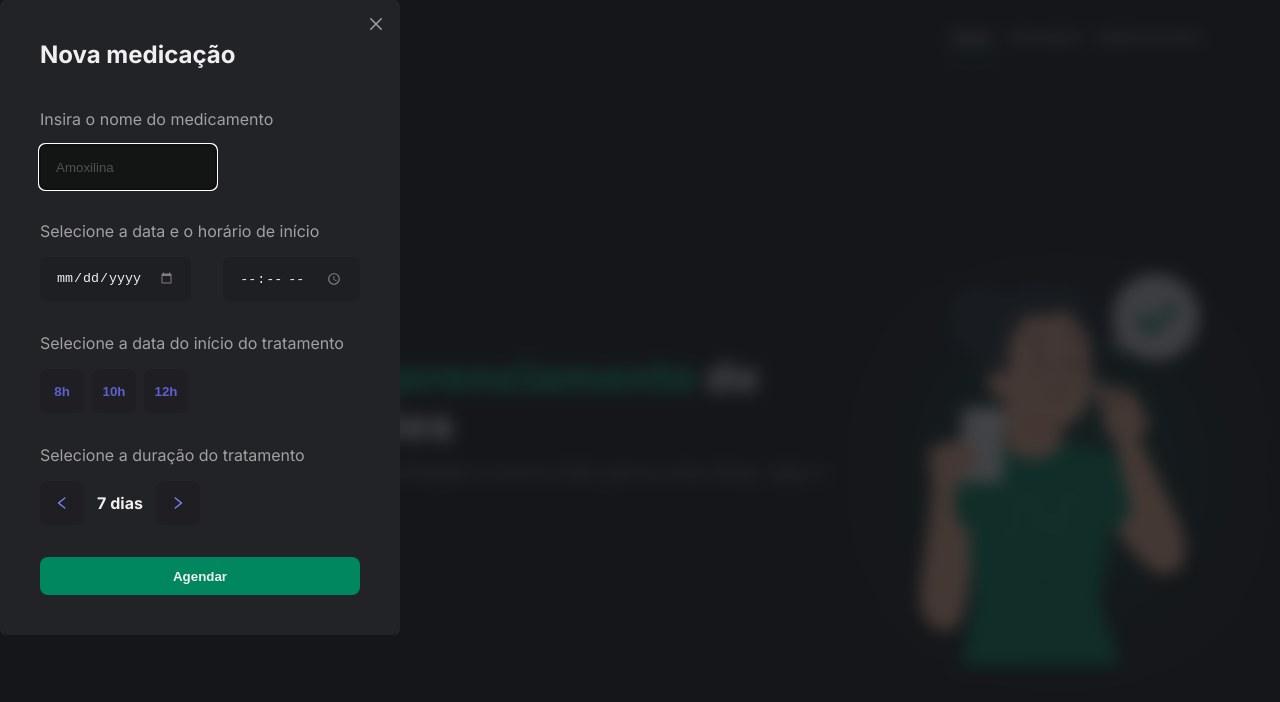
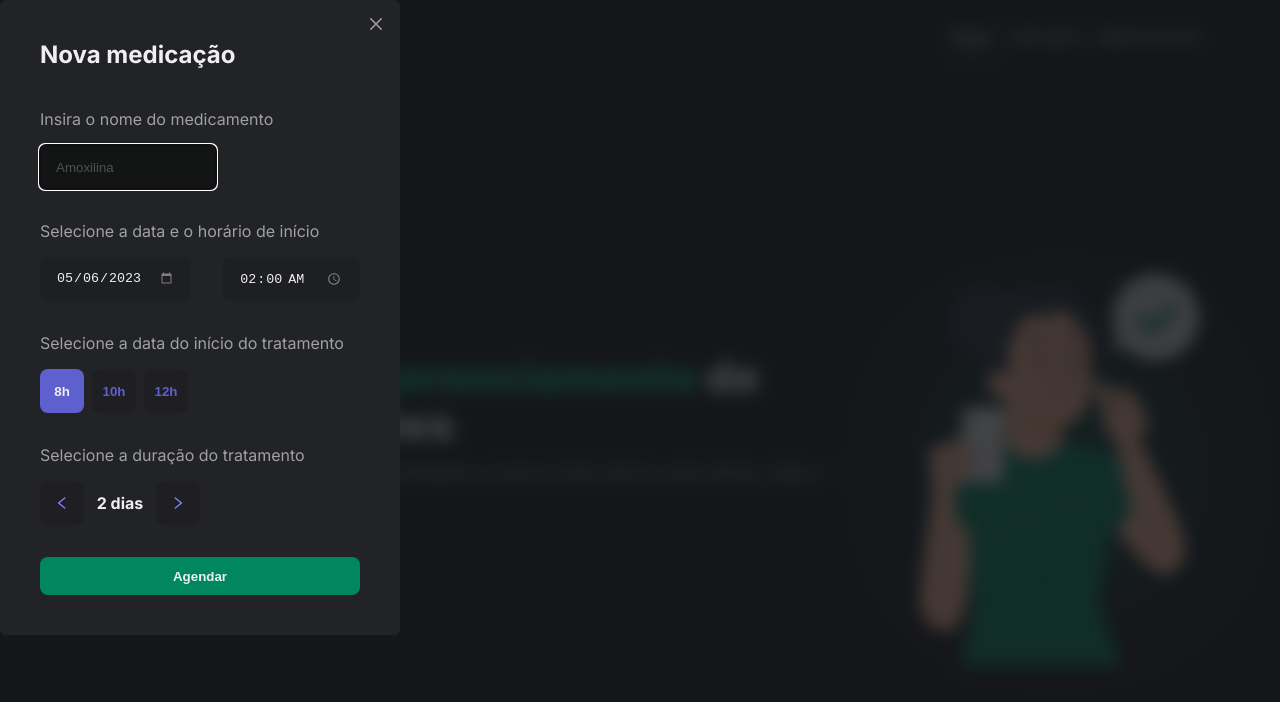
Before and after one commit to pabloccard/minhas-medicacoes, a Next.js app: page / in a window 1280 px wide. Both pictures are taken after a click on the button "AGENDAR AGORA". Shown: the top 702 px of the page. Built offline with nearby package versions, Linux system fonts and the light colour scheme.

Commit message:
feat: add scheduleContext

```diff
--- /dev/null
+++ b/src/app/contexts/scheduleContext/index.tsx
@@ -0,0 +1,12 @@
+import { createContext } from 'react'
+import { CreateScheduleParams } from '../../../types/createScheduleParams'
+import { ScheduleType } from '../../../types/schedule'
+
+type SchedulesContextType = {
+  schedules: Array<ScheduleType>
+  createSchedule: (data: CreateScheduleParams) => void
+  findSchedules: (date: Date) => Array<ScheduleType>
+  markAsIngested: (id: string) => void
+}
+
+export const SchedulesContext = createContext<SchedulesContextType>(null!)
--- /dev/null
+++ b/src/app/contexts/scheduleContext/scheduleContextProvider.tsx
@@ -0,0 +1,83 @@
+'use client'
+
+import { addDays, eachMinuteOfInterval, formatISO, isSameDay } from 'date-fns'
+import { ReactNode, useContext } from 'react'
+import { SchedulesContext } from '.'
+import { v4 as uuidV4 } from 'uuid'
+import { usePersistedState } from '../../../hooks/usePersistedState'
+import { CreateScheduleParams } from '../../../types/createScheduleParams'
+import { ScheduleType } from '../../../types/schedule'
+
+export const SchedulesContextProvider = ({
+  children,
+}: {
+  children: ReactNode
+}) => {
+  const [schedules, setSchedules] = usePersistedState<ScheduleType[]>(
+    '@my-medications: schedules',
+    [],
+  )
+
+  function createSchedule(data: CreateScheduleParams) {
+    const { name, start_date, start_time, duration, interval } = data
+
+    const scheduleAlreadyExists = schedules.some(
+      (schedule) =>
+        schedule.name.toLocaleLowerCase() === name.toLocaleLowerCase(),
+    )
+
+    if (scheduleAlreadyExists) {
+      throw new Error('Este medicamento já está sendo usado')
+    }
+
+    const startDateTime = new Date(`${start_date} ${start_time}`)
+    const endDateTime = addDays(startDateTime, duration)
+    const intervalInMinutes = parseInt(interval) * 60
+
+    const newSchedules = eachMinuteOfInterval(
+      { start: startDateTime, end: endDateTime },
+      { step: intervalInMinutes },
+    ).map((schedule) => {
+      return {
+        id: uuidV4(),
+        name,
+        ingested: false,
+        datetime: formatISO(schedule),
+      }
+    })
+    setSchedules((prev) => [...prev, ...newSchedules])
+  }
+
+  function findSchedules(date: Date) {
+    return schedules.filter(({ datetime }) => {
+      return isSameDay(new Date(datetime), date)
+    })
+  }
+
+  function markAsIngested(id: string) {
+    setSchedules((prev) => {
+      return prev.map((schedule) => {
+        if (schedule.id === id) {
+          return {
+            ...schedule,
+            ingested: !schedule.ingested,
+          }
+        }
+        return schedule
+      })
+    })
+  }
+
+  return (
+    <SchedulesContext.Provider
+      value={{ schedules, createSchedule, findSchedules, markAsIngested }}
+    >
+      {children}
+    </SchedulesContext.Provider>
+  )
+}
+
+export const useScheduleContext = () => {
+  const context = useContext(SchedulesContext)
+  return context
+}
--- a/src/app/layout.tsx
+++ b/src/app/layout.tsx
@@ -2,6 +2,7 @@ import { ReactNode } from 'react'
 import './globals.css'
 import { Inter } from 'next/font/google'
 import { Header } from '@/components/Header'
+import { SchedulesContextProvider } from './contexts/scheduleContext/scheduleContextProvider'
 
 const inter = Inter({ subsets: ['latin'] })
 
@@ -15,7 +16,7 @@ export default function RootLayout({ children }: { children: ReactNode }) {
     <html lang="pt-BR">
       <body className={inter.className}>
         <Header />
-        {children}
+        <SchedulesContextProvider>{children}</SchedulesContextProvider>
       </body>
     </html>
   )
--- a/src/components/DayStepper/index.tsx
+++ b/src/components/DayStepper/index.tsx
@@ -1,13 +1,29 @@
 import styles from './styles.module.css'
 import { AiOutlineLeft, AiOutlineRight } from 'react-icons/ai'
-export const DayStepper = () => {
+
+type DayStepperProps = {
+  onChange: (...event: any[]) => void
+  value: number
+}
+
+export const DayStepper = ({ onChange, value }: DayStepperProps) => {
   return (
     <div className={styles.container}>
-      <button className={styles.action}>
+      <button
+        type="button"
+        className={styles.action}
+        onClick={() => onChange(value - 1)}
+      >
         <AiOutlineLeft />
       </button>
-      <span className={styles.value}>7 dias</span>
-      <button className={styles.action}>
+      <span className={styles.value}>
+        {value} {value > 1 ? 'dias' : 'dia'}
+      </span>
+      <button
+        type="button"
+        className={styles.action}
+        onClick={() => onChange(value + 1)}
+      >
         <AiOutlineRight />
       </button>
     </div>
--- a/src/components/Form/index.tsx
+++ b/src/components/Form/index.tsx
@@ -1,15 +1,49 @@
+'use client'
+
+import { zodResolver } from '@hookform/resolvers/zod'
 import * as RadioGroup from '@radix-ui/react-radio-group'
 import styles from './styles.module.css'
 import { DayStepper } from '../DayStepper'
+import { useForm, Controller } from 'react-hook-form'
+import z from 'zod'
+import { useScheduleContext } from '@/app/contexts/scheduleContext/scheduleContextProvider'
+import { format } from 'date-fns'
+
+const FormDataSchemaValidation = z.object({
+  name: z.string().min(2),
+  start_date: z.string(),
+  start_time: z.string(),
+  interval: z.string(),
+  duration: z.number(),
+})
+
+type FormData = z.infer<typeof FormDataSchemaValidation>
 
 export const Form = () => {
+  const { createSchedule } = useScheduleContext()
+
+  const { handleSubmit, control, register } = useForm<FormData>({
+    resolver: zodResolver(FormDataSchemaValidation),
+    defaultValues: {
+      start_date: format(new Date(), 'yyyy-MM-dd'),
+      start_time: format(new Date(), 'HH:mm'),
+      interval: '8',
+      duration: 2,
+    },
+  })
+
+  function submit(data: FormData) {
+    createSchedule({ ...data })
+  }
+
   return (
-    <form>
+    <form onSubmit={handleSubmit(submit)}>
       <fieldset className={styles.fieldset}>
         <label htmlFor="name" className={styles.label}>
           Insira o nome do medicamento
         </label>
         <input
+          {...register('name')}
           type="text"
           id="name"
           placeholder="Amoxilina"
@@ -23,8 +57,8 @@ export const Form = () => {
         </label>
 
         <div className={styles.initial}>
-          <input type="date" id="date" />
-          <input type="time" id="time" />
+          <input {...register('start_date')} type="date" id="date" />
+          <input {...register('start_time')} type="time" id="time" />
         </div>
       </fieldset>
 
@@ -32,7 +66,17 @@ export const Form = () => {
         <label htmlFor="date" className={styles.label}>
           Selecione a data do início do tratamento
         </label>
-        <RadioGroup.Root className={styles.radioRoot}>
+
+        <Controller
+          control={control}
+          name="interval"
+          rules={{ required: true }}
+          render={({ field: { onChange, value } }) => (
+            <RadioGroup.Root
+              onValueChange={onChange}
+              value={value}
+              className={styles.radioRoot}
+            >
               <RadioGroup.Item value="8" className={styles.radioItem}>
                 8h
               </RadioGroup.Item>
@@ -43,13 +87,22 @@ export const Form = () => {
                 12h
               </RadioGroup.Item>
             </RadioGroup.Root>
+          )}
+        />
       </fieldset>
 
       <fieldset className={styles.fieldset}>
         <label htmlFor="name" className={styles.label}>
           Selecione a duração do tratamento
         </label>
-        <DayStepper />
+        <Controller
+          control={control}
+          name="duration"
+          rules={{ required: true }}
+          render={({ field: { onChange, value } }) => (
+            <DayStepper onChange={onChange} value={value} />
+          )}
+        />
       </fieldset>
 
       <button className={styles.button}>Agendar</button>
--- /dev/null
+++ b/src/hooks/usePersistedState.ts
@@ -0,0 +1,27 @@
+import { useEffect, useState, Dispatch, SetStateAction } from 'react'
+
+type Response<T> = [T, Dispatch<SetStateAction<T>>]
+
+export const usePersistedState = <T>(
+  key: string,
+  initialState: T,
+): Response<T> => {
+  const [state, setState] = useState(() => {
+    if (typeof window !== 'undefined') {
+      const localStorageValue = localStorage.getItem(key)
+
+      if (localStorageValue) {
+        return JSON.parse(localStorageValue)
+      }
+    }
+    return initialState
+  })
+
+  useEffect(() => {
+    if (typeof window !== 'undefined') {
+      localStorage.setItem(key, JSON.stringify(state))
+    }
+  }, [key, state])
+
+  return [state, setState]
+}
--- /dev/null
+++ b/src/types/createScheduleParams.ts
@@ -0,0 +1,7 @@
+export type CreateScheduleParams = {
+  name: string
+  start_date: string
+  start_time: string
+  interval: string
+  duration: number
+}
--- /dev/null
+++ b/src/types/schedule.ts
@@ -0,0 +1,6 @@
+export type ScheduleType = {
+  id: string
+  name: string
+  ingested: boolean
+  datetime: string
+}
```
Also changed, not shown: package.json (+8 -2 lines), .eslintrc.json, 1 other file (tests, documents, lock files or other folders). Lines whose indentation alone changed are shown as unchanged.
